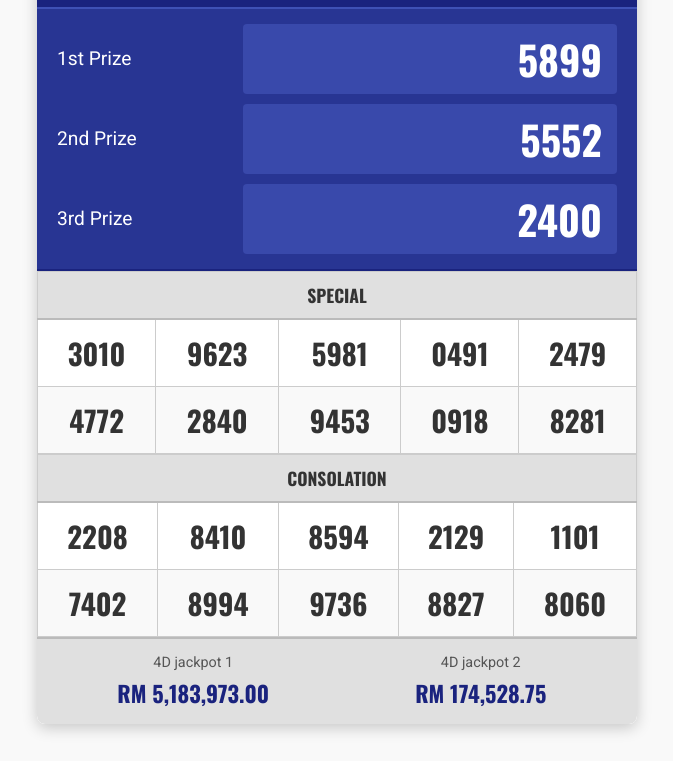
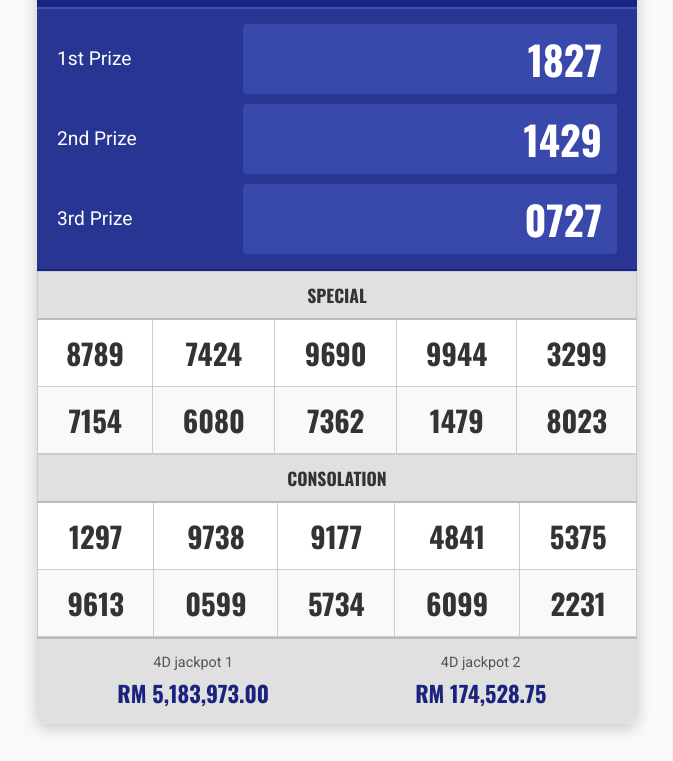
Before and after one commit to DAHENG4D/DAHENG, a plain HTML site: page index.html in a window 1280 px wide. Shown: the part 713-1474 px from the top of the page, without its empty margins (303-976 px from the left). Drawn offline with nearby package versions, Linux system fonts and the light colour scheme.

Commit message:
Auto-update index.html on Sat Nov 14 16:51:28 UTC 2026

```diff
--- a/index.html
+++ b/index.html
@@ -63,12 +63,12 @@
 </section>
 <section class="results-main-section" id="results">
 <h2 data-i18n="resultsHeading">Official DAHENG 4D Results</h2>
-<p class="section-description" data-i18n="resultsDescription">Here are the latest official results for Fri 13-11-2026.</p>
+<p class="section-description" data-i18n="resultsDescription">Here are the latest official results for Sat 14-11-2026.</p>
 <div class="results-card">
 <div class="header-section">
 <div class="header-left">
 <span class="logo-text" data-i18n="brandName">DAHENG 4D</span>
-<span class="draw-date">Fri 13-11-2026</span>
+<span class="draw-date">Sat 14-11-2026</span>
 </div>
 <div class="header-right">
 <span class="draw-no"></span>
@@ -78,15 +78,15 @@
 <div class="prize-section top-prizes">
 <div class="prize-row">
 <div class="prize-label" data-i18n="prizeLabel1">1st Prize</div>
-<div class="prize-number">5899</div>
+<div class="prize-number">1827</div>
 </div>
 <div class="prize-row">
 <div class="prize-label" data-i18n="prizeLabel2">2nd Prize</div>
-<div class="prize-number">5552</div>
+<div class="prize-number">1429</div>
 </div>
 <div class="prize-row">
 <div class="prize-label" data-i18n="prizeLabel3">3rd Prize</div>
-<div class="prize-number">2400</div>
+<div class="prize-number">0727</div>
 </div>
 </div>
 <table class="results-table special-table">
@@ -97,18 +97,18 @@
 </thead>
 <tbody>
 <tr>
-<td>3010</td>
-<td>9623</td>
-<td>5981</td>
-<td>0491</td>
-<td>2479</td>
+<td>8789</td>
+<td>7424</td>
+<td>9690</td>
+<td>9944</td>
+<td>3299</td>
 </tr>
 <tr>
-<td>4772</td>
-<td>2840</td>
-<td>9453</td>
-<td>0918</td>
-<td>8281</td>
+<td>7154</td>
+<td>6080</td>
+<td>7362</td>
+<td>1479</td>
+<td>8023</td>
 </tr>
 </tbody>
 </table>
@@ -120,18 +120,18 @@
 </thead>
 <tbody>
 <tr>
-<td>2208</td>
-<td>8410</td>
-<td>8594</td>
-<td>2129</td>
-<td>1101</td>
+<td>1297</td>
+<td>9738</td>
+<td>9177</td>
+<td>4841</td>
+<td>5375</td>
 </tr>
 <tr>
-<td>7402</td>
-<td>8994</td>
-<td>9736</td>
-<td>8827</td>
-<td>8060</td>
+<td>9613</td>
+<td>0599</td>
+<td>5734</td>
+<td>6099</td>
+<td>2231</td>
 </tr>
 </tbody>
 </table>
```
